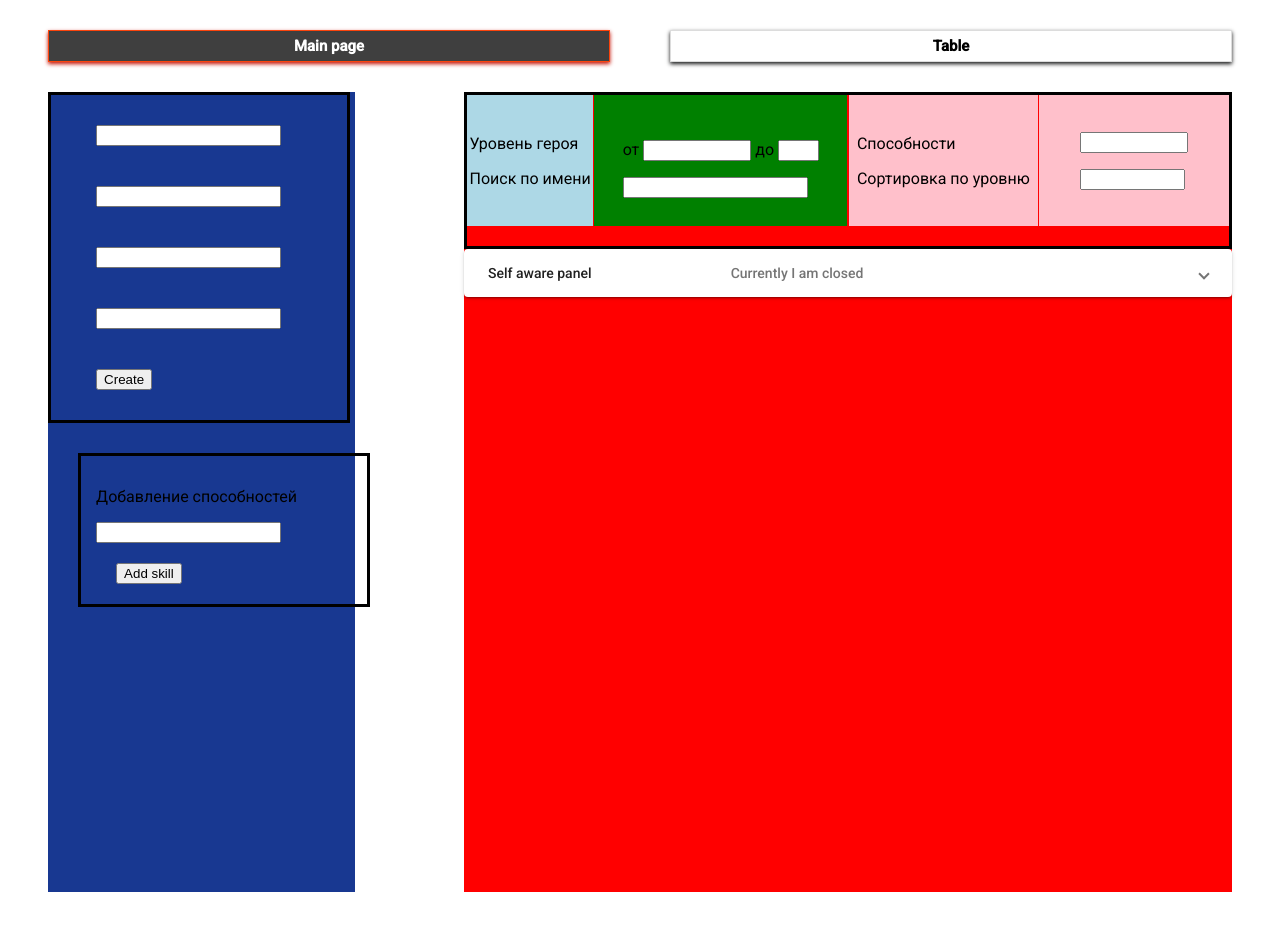
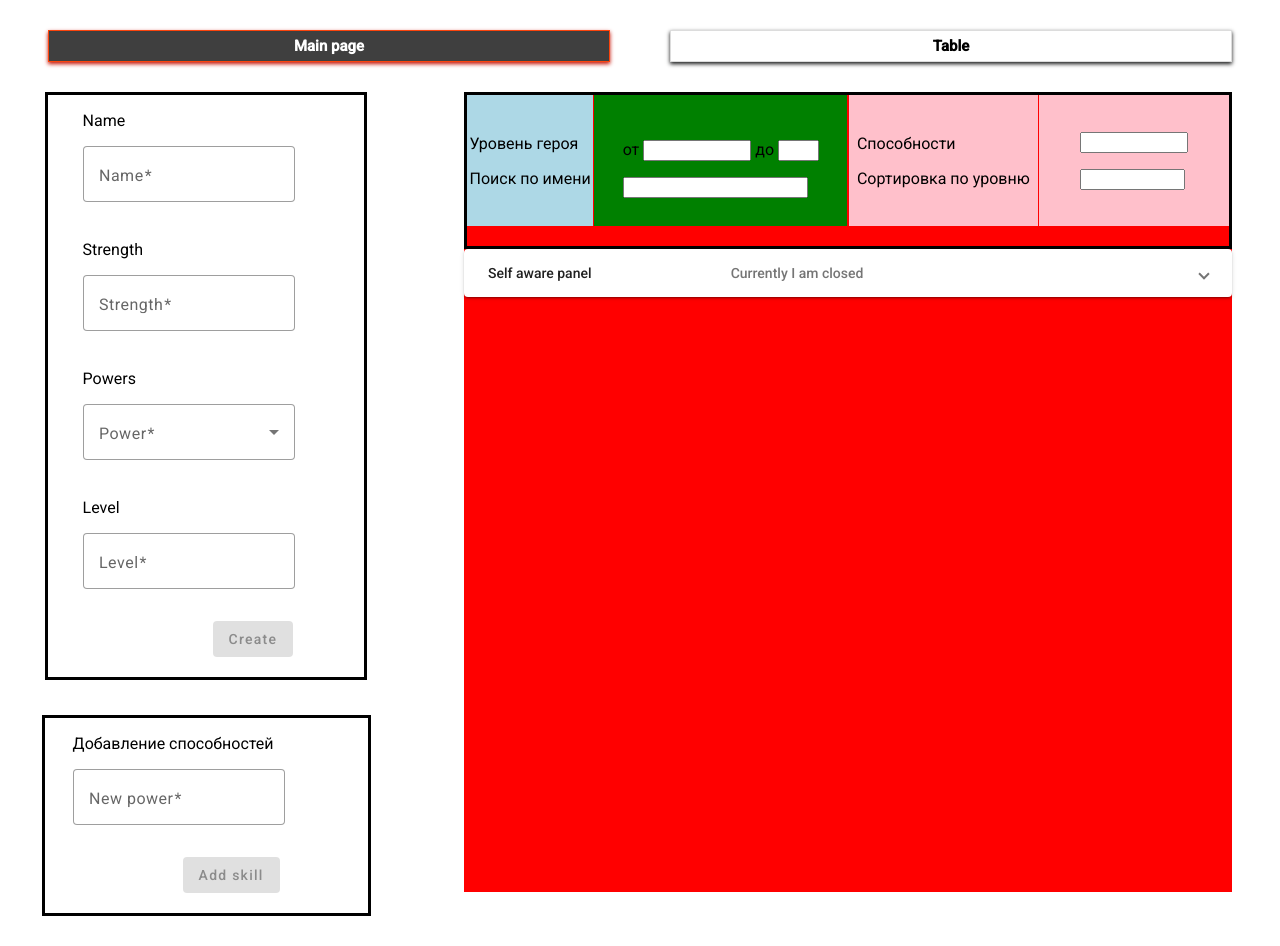
Before and after one commit to iceisnicehq/angular_v3, an Angular app: page /main in a window 1280 px wide. Before the commit the page ends 892 px from the top, so only its background shows below. Built offline with nearby package versions, Linux system fonts and the light colour scheme.

Commit message:
mat-leftSide

```diff
--- a/src/app/entities/components/main/main.component.html
+++ b/src/app/entities/components/main/main.component.html
@@ -1,27 +1,61 @@
 <div class="left">
   <form [formGroup]="heroForm" (ngSubmit)="onSave()">
     <div class="create">
-        <input type="text"
-               formControlName="name"/>
+        <p>Name</p>
+        <mat-form-field appearance="outline">
+          <mat-label>Name</mat-label>
+          <input matInput
+                formControlName="name"
+                type="text"/>
+        </mat-form-field>
+        <p>Strength</p>
+        <mat-form-field appearance="outline">
+          <mat-label>Strength</mat-label>
+          <input matInput
+                 formControlName="strength"
+                 type="text"/>
+        </mat-form-field>
+        <p>Powers</p>
+        <mat-form-field appearance="outline">
+          <mat-label>Power</mat-label>
+          <mat-select multiple
+                      formControlName="skill">
+            <mat-option *ngFor="let val of powers" [value]="val">
+              {{ val }}
+            </mat-option>
+          </mat-select>
+        </mat-form-field>
+        <p>Level</p>
+        <mat-form-field appearance="outline">
+          <mat-label>Level</mat-label>
+          <input matInput
+                formControlName="lvl"
+                type="text"/>
+        </mat-form-field>
         <br/>
-        <input type="text"
-               formControlName="strength"/>
-        <br/>
-        <input type="text"
-               formControlName="skill"/>
-        <br/>
-        <input type="text"
-               formControlName="lvl"/>
-        <br/>
-        <button type="submit">Create</button>
+        <button mat-raised-button
+                [disabled]="!heroForm.valid"
+                type="submit"
+                color="primary">Create</button>
     </div>
+  </form>
+  <form [formGroup]="power">
     <div class="skill">
       <p>Добавление способностей</p>
-      <input type="text"/>
+      <mat-form-field appearance="outline">
+        <mat-label>New power</mat-label>
+        <input matInput
+              formControlName="power"
+              type="text"/>
+      </mat-form-field>
       <br/>
-      <button>Add skill</button>
+      <button mat-raised-button
+              [disabled]="!power.valid"
+              color="primary"
+              (click)="addPower()">Add skill</button>
     </div>
   </form>
+
 </div>
 
 <div class="right">
--- a/src/app/entities/components/main/main.component.scss
+++ b/src/app/entities/components/main/main.component.scss
@@ -4,30 +4,39 @@
     position: absolute;
     height: 100%;
     width: 24%;
-    left: 48px;
-    background-color: #183891;
+    left: 25px;
+    // background-color: #183891;
     display: flex;
     align-items: center;
     flex-direction: column;
     .create {
-      margin-bottom: 10px;
-      padding: 10px 25px;
+      margin-bottom: 5px;
+      margin-left: 20px;
+      padding: 0 35px 10px;
       border: black solid;
       width: 80%;
-      input {
-        margin: 20px;
-        }
+      // display: flex;
+      // align-items: center;
+      // flex-direction: column;
+      // mat-input {
+      //   width: 100%;
+      //   height: 10px;
+      //   }
         button {
-          margin: 20px;
+          margin: 10px;
+          // position: relative;
+          left: 120px;
+
         }
     }
     .skill {
       border: black solid;
-      padding: 15px 25px 0 15px;
+      padding: 0 28px 10px;
       margin: 30px;
       width: 80%;
       button {
-        margin: 20px;
+        margin: 10px;
+        left: 100px;
       }
     }
   }
--- a/src/app/entities/components/main/main.component.ts
+++ b/src/app/entities/components/main/main.component.ts
@@ -1,6 +1,6 @@
 import { Component, Inject } from '@angular/core';
 import { CreateForm } from './main.create-form.service';
-import { FormGroup } from '@angular/forms';
+import { FormControl, FormGroup } from '@angular/forms';
 import { MAT_DIALOG_DATA } from '@angular/material/dialog';
 import { INeedAHero } from '../../interfaces/app.interface';
 import { HeroDataService } from '../services/hero-data.service';
@@ -11,6 +11,8 @@ import { HeroDataService } from '../services/hero-data.service';
 })
 export class MainComponent {
   public data: INeedAHero[] = this._hero.getHeroes();
+  public powers: string[] = this._hero.heroPower;
+  public power: FormGroup = this._fb.createPowerForm()
 
   public panelOpenState: boolean = false;
 
@@ -28,4 +30,9 @@ export class MainComponent {
     this.heroForm.reset()
     console.log(this._hero.hallOfHeroes)
   }
+  public addPower(): void {
+    this.powers.push(this.power.value.power)
+    this.power.reset()
+    console.log(this.powers)
+  }
 }
--- a/src/app/entities/components/main/main.create-form.service.ts
+++ b/src/app/entities/components/main/main.create-form.service.ts
@@ -30,4 +30,9 @@ export class CreateForm {
         lvl: new FormControl('', [Validators.required])
       });
   }
+  public createPowerForm(): FormGroup {
+    return this._fb.group({
+      power: new FormControl('', [Validators.required]),
+    });
+  }
 }
--- a/src/app/entities/components/services/hero-data.service.ts
+++ b/src/app/entities/components/services/hero-data.service.ts
@@ -12,10 +12,10 @@ export class HeroDataService {
     name: 'Superman',
     skill: 'Strength',
     lvl: "10",
-    strength: "10",
+    strength: ["10"],
   },
 ]
-/* . . . */
+  public heroPower: string[] = ['Strength', 'Speed', 'Flight']
 
   addHero(hero: INeedAHero) {
     this.hallOfHeroes.push(hero);
--- a/src/app/entities/interfaces/app.interface.ts
+++ b/src/app/entities/interfaces/app.interface.ts
@@ -1,6 +1,6 @@
 export interface INeedAHero {
   name: string,
-  strength: string,
+  strength: string[],
   skill: string,
   lvl: string,
 }
```
Also changed, not shown: src/app/app.module.ts (+22 -14 lines).
